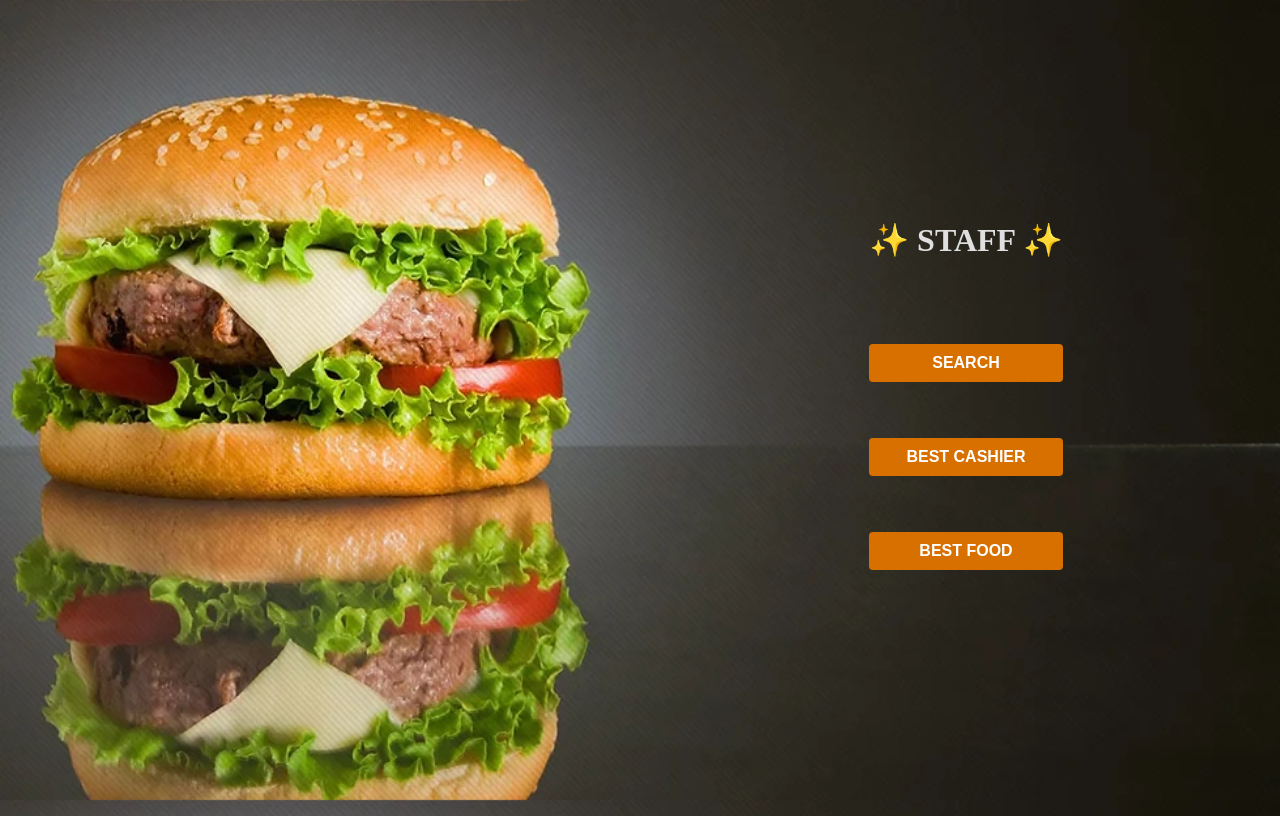
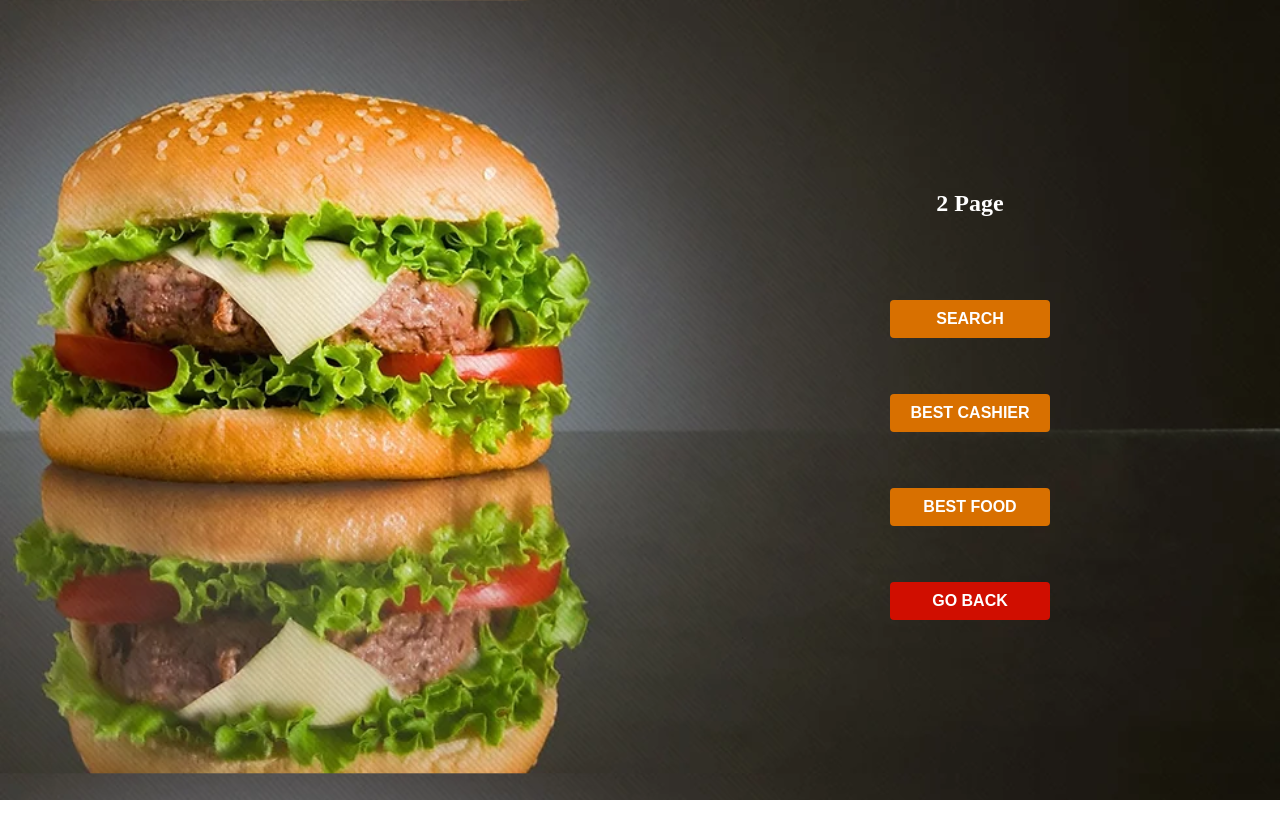
Before and after one commit to Rashenshammika/Intenet_Technology_Final_Course_Work, a plain HTML site: page 6_report.html in a window 1280 px wide. Drawn offline with Linux system fonts and the light colour scheme.

Commit message:
report page css & js update

```diff
--- a/6_report.html
+++ b/6_report.html
@@ -8,7 +8,9 @@
         body {
             background-image: url(img/d.jpg);
             background-attachment: fixed;
-   background-size: 100% ;
+            background-size: 100%;
+            margin: 0;
+            padding: 0;
         }
 
         .container {
@@ -16,7 +18,6 @@
             justify-content: center;
             align-items: center;
             height: 100vh;
-
         }
 
         .left {
@@ -29,7 +30,6 @@
             padding: -10px;
             text-align: center;
         }
-
 
         img {
             max-width: 70%;
@@ -44,7 +44,6 @@
         }
 
         button {
-
             display: block;
             width: 100%;
             padding: 10px 20px;
@@ -61,12 +60,10 @@
         button:hover {
             background-color: #ffffff;
             color: rgb(216, 112, 0);
-
         }
 
-  h1{
-
-  color:#dfdfdf ;
+        h1 {
+            color: #dfdfdf;
         }
 
         .button-container button {
@@ -75,6 +72,19 @@
             font-weight: bold;
         }
 
+        h2 {
+            color: #ffffff;
+        }
+
+        .go-back-button {
+            background-color: #d00e00;
+            color: #ffffff;
+        }
+
+        .go-back-button:hover {
+            background-color: #ffffff;
+            color: #d00e00;
+        }
     </style>
 </head>
 <body>
@@ -84,20 +94,22 @@
         </div>
 
         <div class="right">
+            <h2>2 Page</h2>
+            <div class="button-container">
+                <br><br><br>
+                <button type="button" onclick="location.href='search.html'"><b>SEARCH</b></button><br><br>
+                <button type="button" onclick="location.href='6best_cashier.html'"><b>BEST CASHIER</b></button><br><br>
+                <button type="button" onclick="location.href='best_foods.html'"><b>BEST FOOD</b></button><br><br>
 
-          <div class="button-container">
-            <h1><b>✨ STAFF ✨</b></h1><br><br><br>
-            <button type="button" onclick="location.href='6search.html'" ><b>SEARCH</b></button><br><br>
-            <button type="button" onclick="location.href='6best_cashier.html'"><b>BEST CASHIER </b></button><br><br>
-            <button type="button" onclick="location.href='6best_food.html'"><b>BEST FOOD</b></button><br><br>
-
-
+                <button type="button" class="go-back-button" onclick="goBack()"><b>GO BACK</b></button>
             </div>
         </div>
     </div>
 
     <script>
-
+        function goBack() {
+            window.location.href = '3staff.html';
+        }
     </script>
 </body>
 </html>
```
Lines whose indentation alone changed are shown as unchanged.
